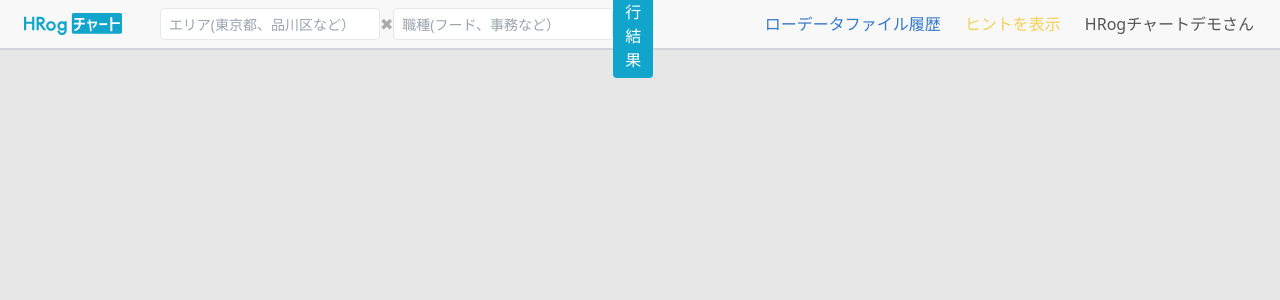
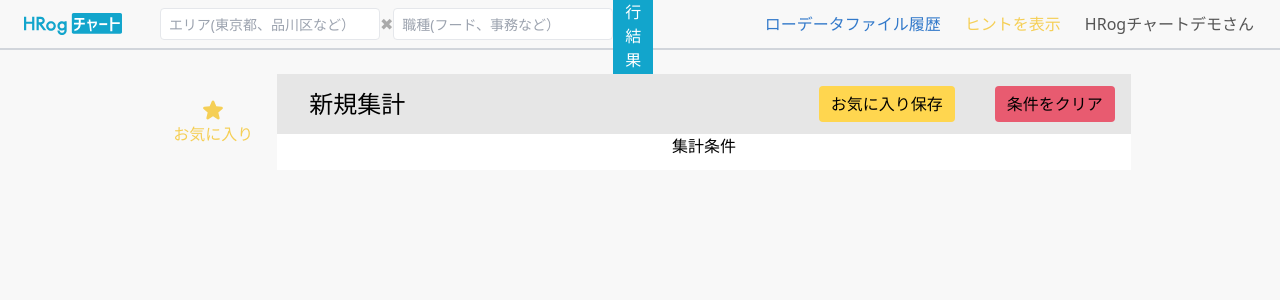
Before and after one commit to KatsuyaSuzuki-Goalist/AI-hackathon-demo, a Next.js app: page / in a window 1280 px wide. Shown: the top 300 px of the page. Built offline with nearby package versions, Linux system fonts and the light colour scheme.

Commit message:
add favorite

```diff
--- a/package.json
+++ b/package.json
@@ -9,11 +9,15 @@
     "lint": "next lint"
   },
   "dependencies": {
+    "@fortawesome/fontawesome-svg-core": "^6.4.0",
+    "@fortawesome/free-regular-svg-icons": "^6.4.0",
+    "@fortawesome/react-fontawesome": "^0.2.0",
     "@types/node": "18.15.11",
     "@types/react": "18.0.37",
     "@types/react-dom": "18.0.11",
     "@typescript-eslint/eslint-plugin": "^5.59.0",
     "autoprefixer": "10.4.14",
+    "babel-plugin-macros": "^3.1.0",
     "eslint": "8.38.0",
     "eslint-config-next": "13.3.0",
     "eslint-config-prettier": "^8.8.0",
--- /dev/null
+++ b/src/components/Nav.tsx
@@ -0,0 +1,34 @@
+import Image from 'next/image';
+import Logo from '../../public/HRog.svg';
+
+const Nav = () => {
+  return (
+    <nav>
+      <div className='flex items-center px-3.5 bg-[#f8f8f8] border-b-2 border-b-gray-300'>
+        <div className='m-2.5'>
+          <Image
+            src={Logo}
+            alt="logo"
+            width={120}
+            height={30}
+          />
+        </div>
+        <div className='w-2/5 ml-7'>
+          <div className='flex justify-between items-center h-12'>
+            <input type="text" placeholder='エリア(東京都、品川区など）' className='h-8 px-2 rounded border text-sm' />
+            <p className='text-[#aaa]'>✖︎</p>
+            <input type="text" placeholder='職種(フード、事務など）' className='h-8 px-2 rounded border text-sm' />
+            <button className='text-white rounded py-1.5 px-3 bg-[#12a5cc] border-[#009aa6]'>実行結果</button>
+          </div>
+        </div>
+        <div className='flex items-center justify-end w-3/5'>
+          <div className='py-1.5 px-3 text-[#3279ca]'>ローデータファイル履歴</div>
+          <div className='py-1.5 px-3 text-[#f5cf56]'>ヒントを表示</div>
+          <div className='py-1.5 px-3 text-[#555]'>HRogチャートデモさん</div>
+        </div>
+      </div>
+    </nav>
+  )
+}
+
+export default Nav
--- a/src/pages/index.tsx
+++ b/src/pages/index.tsx
@@ -1,37 +1,32 @@
 import { Inter } from 'next/font/google'
-import Image from 'next/image';
-import Logo from '../../public/HRog.svg';
-
-const inter = Inter({ subsets: ['latin'] })
+import Nav from '@/components/Nav'
 
 export default function Home() {
   return (
-    <main className="min-h-screen  bg-[#e7e7e7]">
-      <nav>
-        <div className='flex items-center px-3.5 bg-[#f8f8f8] border-b-2 border-b-gray-300'>
-          <div className='m-2.5'>
-            <Image
-              src={Logo}
-              alt="logo"
-              width={120}
-              height={30}
-            />
-          </div>
-          <div className='w-2/5 ml-7'>
-            <div className='flex justify-between items-center h-12'>
-              <input type="text" placeholder='エリア(東京都、品川区など）' className='h-8 px-2 rounded border text-sm' />
-              <p className='text-[#aaa]'>✖︎</p>
-              <input type="text" placeholder='職種(フード、事務など）' className='h-8 px-2 rounded border text-sm' />
-              <button className='text-white rounded py-1.5 px-3 bg-[#12a5cc] border-[#009aa6]'>実行結果</button>
+    <main className="min-h-screen  bg-[#f8f8f8]">
+      <Nav />
+      <div className='flex justify-center mt-6'>
+        <div>
+          <div className='p-6'>
+            <div className='flex flex-col items-center'>
+              <svg xmlns="http://www.w3.org/2000/svg" viewBox="0 0 24 24" fill="currentColor" className="w-6 h-6 fill-[#f5cf56]">
+                <path fillRule="evenodd" d="M10.788 3.21c.448-1.077 1.976-1.077 2.424 0l2.082 5.007 5.404.433c1.164.093 1.636 1.545.749 2.305l-4.117 3.527 1.257 5.273c.271 1.136-.964 2.033-1.96 1.425L12 18.354 7.373 21.18c-.996.608-2.231-.29-1.96-1.425l1.257-5.273-4.117-3.527c-.887-.76-.415-2.212.749-2.305l5.404-.433 2.082-5.006z" clipRule="evenodd" />
+              </svg>
+              <p className='text-[#f5cf56]'>お気に入り</p>
             </div>
           </div>
-          <div className='flex items-center justify-end w-3/5'>
-            <div className='py-1.5 px-3 text-[#3279ca]'>ローデータファイル履歴</div>
-            <div className='py-1.5 px-3 text-[#f5cf56]'>ヒントを表示</div>
-            <div className='py-1.5 px-3 text-[#555]'>HRogチャートデモさん</div>
+        </div>
+        <div className='flex flex-col items-center w-2/3 bg-white'>
+          <div className='flex items-center justify-between px-4 py-3 w-full bg-[#e6e6e6]'>
+            <p className='text-black text-2xl ml-4'>新規集計</p>
+            <div>
+              <button className='rounded mr-10 bg-[#ffd64f] py-1.5 px-3'>お気に入り保存</button>
+              <button className='rounded bg-[#e85b70] py-1.5 px-3'>条件をクリア</button>
+            </div>
           </div>
+          <div>集計条件</div>
         </div>
-      </nav>
+      </div>
     </main>
   )
 }
```
Also changed, not shown: 1 other file (tests, documents, lock files or other folders).
